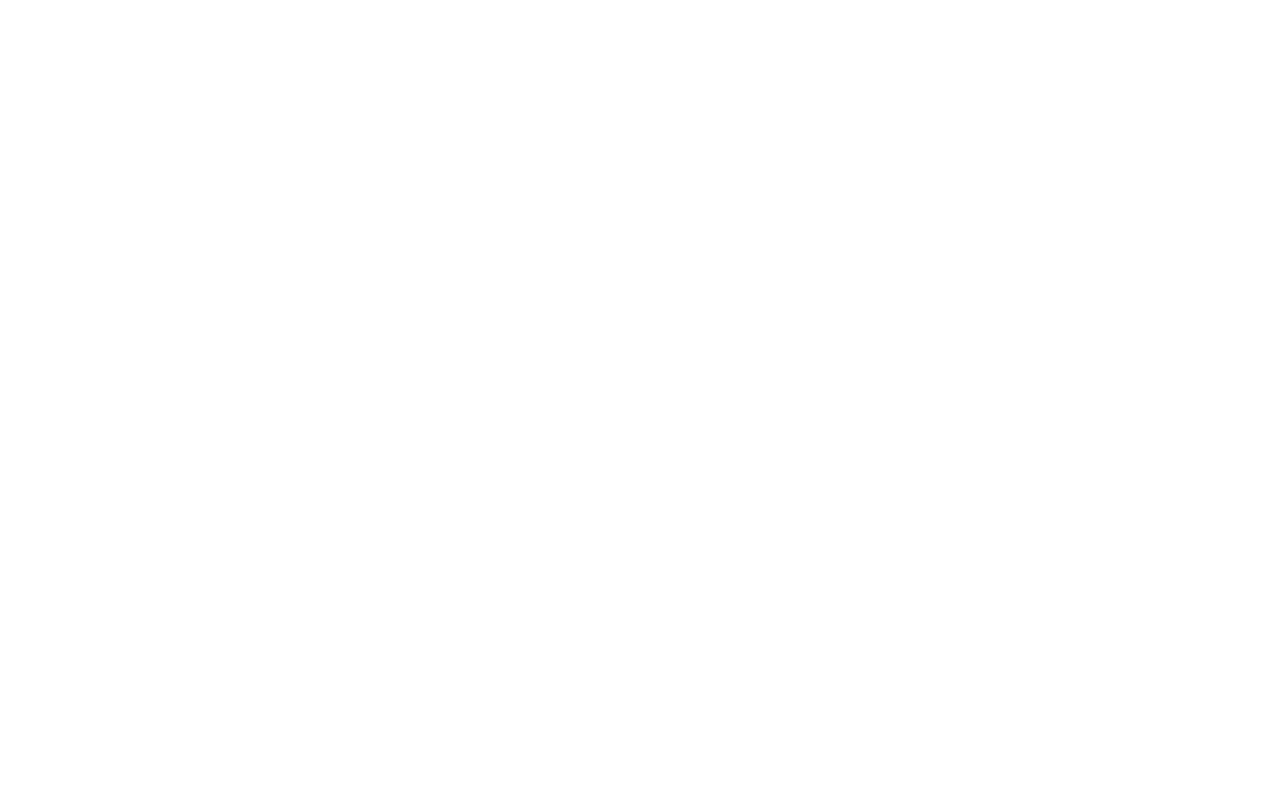
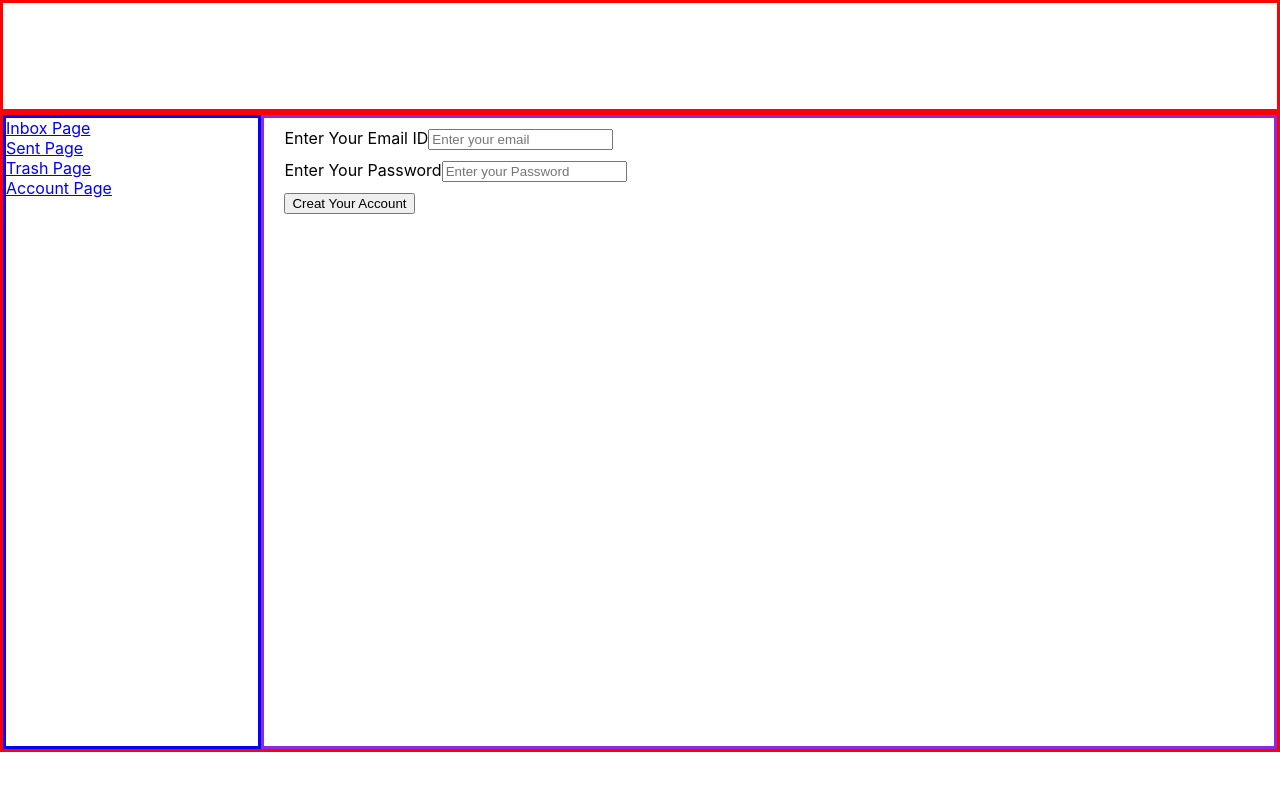
Before and after one commit to Muthusakthivel/Fita-MERN-Batch, a React (Create React App) app: page /mail/account in a window 1280 px wide. Before the commit this address had no page. Shown: the top 790 px of the page. Built offline with nearby package versions, Linux system fonts and the light colour scheme.

Commit message:
Post API

```diff
--- a/src/App.js
+++ b/src/App.js
@@ -12,6 +12,7 @@ import UserPage from './pages/users';
 import InboxPage from './pages/inbox';
 import SentPage from './pages/sent';
 import TrashPage from './pages/trash';
+import AccountCreatePage from './pages/account-create';
 
 function App() {
   return (
@@ -24,6 +25,7 @@ function App() {
         <Route path='inbox' element={<InboxPage />}></Route>
         <Route path='sent' element={<SentPage/>}></Route>
         <Route path='trash' element={<TrashPage />}></Route>
+        <Route path='account' element={<AccountCreatePage />}></Route>
       </Route>
       <Route path='register' element={<RegisterPage />}></Route>
       <Route path='user' element={<UserPage/>}></Route>
--- /dev/null
+++ b/src/pages/account-create.js
@@ -0,0 +1,47 @@
+import React, {useState} from "react";
+import axios from "axios";
+import { useNavigate } from "react-router-dom";
+
+const AccountCreatePage = () => {
+
+    const navigate = useNavigate();
+
+    let [account, setAccount] = useState({
+        email: '',
+        password: ''
+    })
+    const createAccount = () => {
+        console.log(account);
+        const api_url = 'https://reqres.in/api/register';
+        axios.post(api_url, account)
+        .then((response) => {
+            let serverData = response.data;
+            console.log(serverData);
+            navigate("/")
+        })
+        .catch((error) => {
+            alert(error.message);
+        })
+    }
+    const handleInput = (event) => {
+        // console.log(event.target.value);
+        setAccount({...account, [event.target.id] : event.target.value})
+    }
+    return(
+        <div>
+        <div className="space">
+            <label className="label">Enter Your Email ID</label>
+            <input type='email' placeholder='Enter your email'  id="email" onChange={handleInput}/>
+        </div>
+        <div className="space">
+            <label className="label">Enter Your Password</label>
+            <input type='password'  placeholder='Enter your Password' id="password" onChange={handleInput}/>
+
+        </div>
+        <div className="space">
+            <button onClick={() => createAccount()}>Creat Your Account</button>
+        </div>
+        </div>
+    )
+}
+export default AccountCreatePage;
--- a/src/pages/mail.js
+++ b/src/pages/mail.js
@@ -12,6 +12,8 @@ const MailPage = () => {
             <NavLink to="/mail/sent">Sent Page</NavLink>
             <br></br>
             <NavLink to="/mail/trash">Trash Page</NavLink>
+            <br></br>
+            <NavLink to="/mail/account">Account Page</NavLink>
            </div>
            <div className="content">
            <Outlet></Outlet>
```
